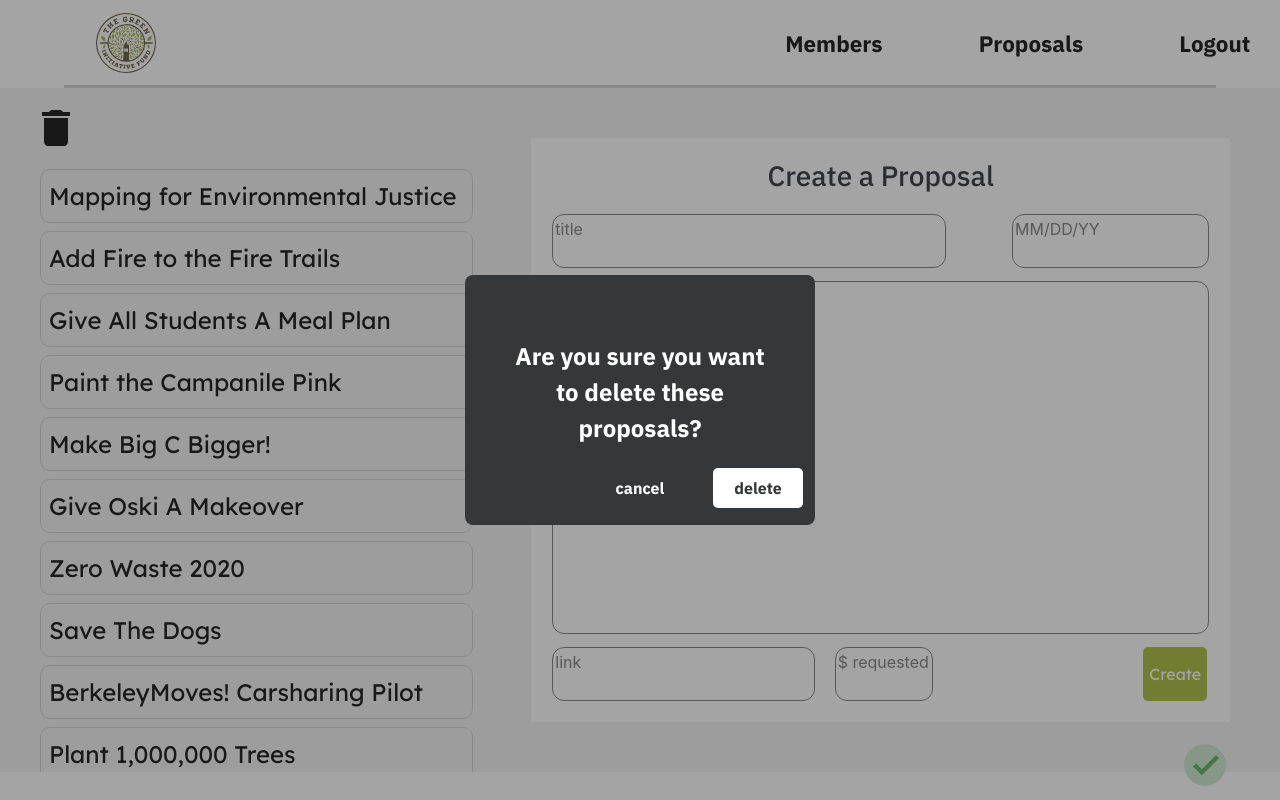
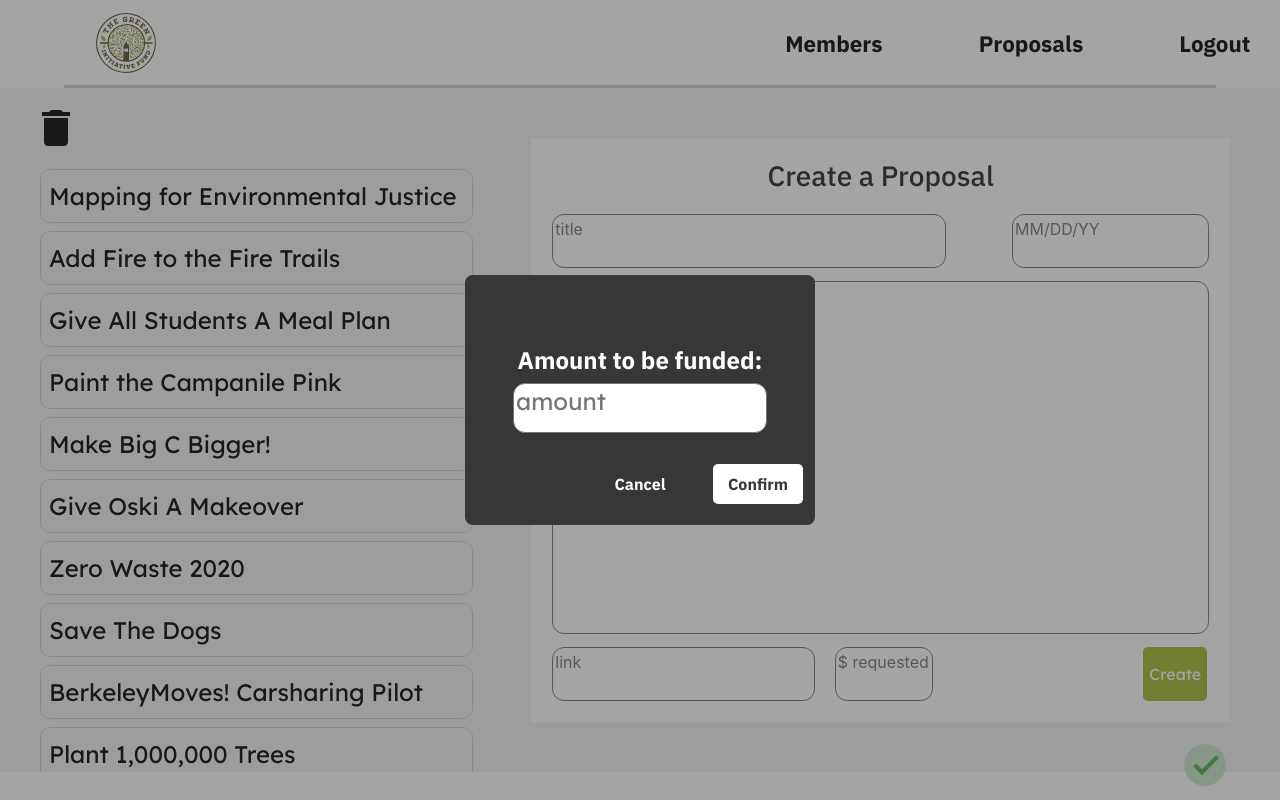
Before and after one commit to codebase-berkeley/tgif-voting-portal, a React (Create React App) app in the folder client/: page /proposal-management in a window 1280 px wide. Built offline with nearby package versions, Linux system fonts and the light colour scheme.

Commit message:
need to make the newly added modal pop up after pressing approve + do backend stuff to save amount

```diff
--- a/client/src/components/popupModal/PopUpModal.css
+++ b/client/src/components/popupModal/PopUpModal.css
@@ -87,6 +87,18 @@
     font-size: 1em;
 }
 
+.userInputAmount {
+    /* background: var(--lightGrey);
+    border: 1px solid var(--grey);
+    border-radius: 4px; */
+    margin-top: 5px;
+    color: black;
+    font: 1em 'Lexend Deca', sans-serif;
+    width: 100%;
+    height: 50px;
+}
+
+
 .hide {
     display: none;
 }
--- a/client/src/components/popupModal/PopUpModal.js
+++ b/client/src/components/popupModal/PopUpModal.js
@@ -1,8 +1,51 @@
 import './PopUpModal.css';
 import React, { useState, useEffect } from 'react';
 
+function PopUpModal(props) {
+  if (props.mode && props.isManagement) {
+    return PopUpModalInput(props);
+  } else {
+      return PopUpModalInput(props);
+  }
+}
 
-function PopUpModal(props) {
+function PopUpModalInput(props) {
+  var displayModalDefault = 'page';
+  const [displayModalClassName, setDisplayModalClassName] = useState(displayModalDefault);
+  const[textboxValue, setTextboxValue] = useState('');
+
+  function closeModal() {
+    setDisplayModalClassName(displayModalDefault + ' hide');
+    setTextboxValue('');
+  }
+
+
+  return (
+    <div className={displayModalClassName}>
+      <div className="ourModal">
+          <div className="modalText">
+              Amount to be funded:
+              <textarea value={textboxValue} onChange={(event) => {setTextboxValue(event.target.value)}} className= 'userInputAmount' id='userInputAmount' type='textarea' placeholder='amount'/>
+          </div>
+          <div className="buttons">
+              <button className="secondaryButton" onClick={() => {if (props.secondaryFunc !== undefined) {
+                                                                      props.secondaryFunc()};
+                                                                  closeModal();}}>
+                  Cancel
+              </button>
+              <button className="primaryButton" onClick={() => {if (props.primaryFunc !== undefined) {
+                                                                  props.primaryFunc();}
+                                                                closeModal()}}>
+                  Confirm
+              </button>
+          </div>
+      </div>
+      <div className="overlay"></div>
+    </div>
+  );
+}
+
+function PopUpModalDefault(props) {
   var displayModalDefault = 'page';
   const [displayModalClassName, setDisplayModalClassName] = useState(displayModalDefault);
 
--- a/client/src/pages/proposalDetails/ProposalButton.css
+++ b/client/src/pages/proposalDetails/ProposalButton.css
@@ -28,6 +28,15 @@
     border-width: 0px;
 }
 
+.approveButton {
+    border-radius: 5px;
+    color: black;
+    font-family: 'Lexend Deca', sans-serif;
+    width: 150px;
+    height: 40px;
+    border-width: 0px;
+}
+
 .pressedYesButton {
     background-color: var(--buttonGreen);
 }
--- a/client/src/pages/proposalDetails/ProposalDetails.css
+++ b/client/src/pages/proposalDetails/ProposalDetails.css
@@ -246,6 +246,12 @@ textarea {
     bottom: 1px;
 }
 
+.approveButtonContainer {
+    position: absolute;
+    left: -30px;
+    bottom: 1px;
+}
+
 .genericProposalButton {
     background-color: var(--buttonGreen);
     border-radius: 5px;
--- a/client/src/pages/proposalDetails/ProposalDetails.js
+++ b/client/src/pages/proposalDetails/ProposalDetails.js
@@ -103,6 +103,12 @@ function ProposalConditionalRender(privileges) {
                                   setNonAdminNoButtonClassName(nonAdminPressedNoButtonClassName);
                                   submitVote(false)
                                   setVote('No');}}
+            />
+          </div>
+          <div className='approveButtonContainer'>
+            <ProposalButton buttonText="Approve Proposal" buttonClassName="unpressedYesButton approveButton"
+            onClickFunc={() => {
+            }}
             />
           </div>
           <div className='yourVoteLabel'>
```
